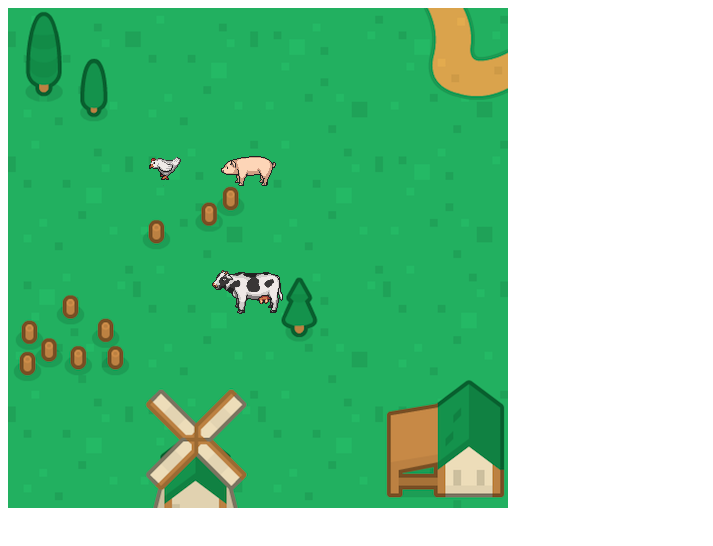
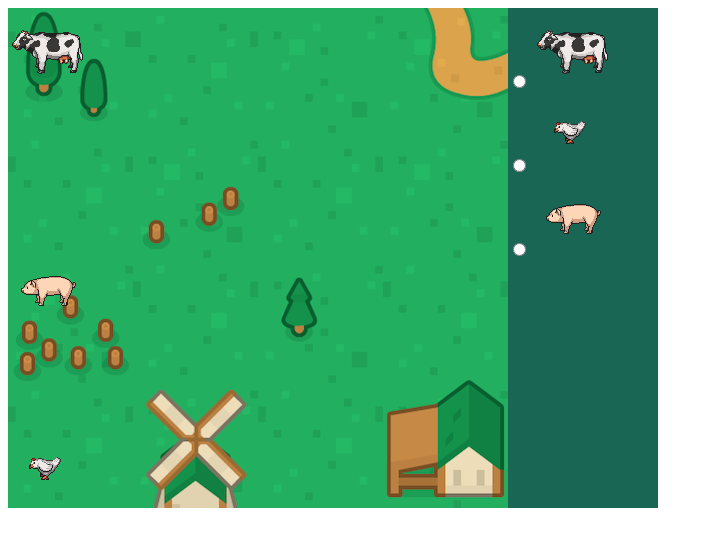
Before and after one commit to jherrerasal94/ProgramacionBasica, a plain HTML site: page Ejemplo_2/index.html in a window 1280 px wide. Shown: the whole page, without its empty margins (0-713 px from the left). Drawn offline with Linux system fonts and the light colour scheme.

Commit message:
Se agrego funcionalidad de movimiento de animales, limite de espacio, seleccion de animal

```diff
--- a/Ejemplo_2/index.html
+++ b/Ejemplo_2/index.html
@@ -4,11 +4,29 @@
     <meta charset="UTF-8">
     <meta name="viewport" content="width=device-width, initial-scale=1.0">
     <meta http-equiv="X-UA-Compatible" content="ie=edge">
-
+    <link rel=StyleSheet href="villa.css" type="text/css" media="screen">
     <title>Villa PC</title>
 </head>
-<body>
-    <canvas width="500" height="500" id="marcoTrabajo"></canvas>
+<body onkeydown="moverElemento(event)">
+    <div id="contenedor">
+        <div id="cont-mapa">
+            <canvas width="500" height="500" id="marcoTrabajo"></canvas>
+        </div>
+        <div id="opciones">
+            <div>
+                <input type="radio" name="animal" value="VACA" onchange="cambiarAnimal()">
+                <img src="vaca.png" width="80" height="80">
+            </div>
+            <div>
+                <input type="radio" name="animal" value="POLLO" onchange="cambiarAnimal()">
+                <img src="pollo.png" width="80" height="80">
+            </div>
+            <div>
+                <input type="radio" name="animal" value="CERDO" onchange="cambiarAnimal()">
+                <img src="cerdo.png" width="80" height="80">
+            </div>
+        </div>
+    </div>
     <script src="villa.js"></script>
 </body>
 </html>
--- /dev/null
+++ b/Ejemplo_2/villa.css
@@ -0,0 +1,14 @@
+#contenedor{
+    display: inline;
+}
+#opciones{
+    float: left;
+    background-color: #1a6655;
+    width: 150px;
+    height: 500px;
+}
+#cont-mapa{
+    width: 500px;
+    height: 500px;
+    float: left;
+}
--- a/Ejemplo_2/villa.js
+++ b/Ejemplo_2/villa.js
@@ -4,42 +4,91 @@
  * @author Jesús Herrera
  * @copyright Platzi.com
 */
-
 var marco = document.getElementById("marcoTrabajo");
 var papel = marco.getContext("2d");
+var posicionVacaEnX = 0;
+var posicionVacaEnY = 0;
+var posicionCerdoEnX = 0;
+var posicionCerdoEnY = 240;
+var posicionPolloEnX = 0;
+var posicionPolloEnY = 420;
+var animalEnMovimiento = "POLLO";
 
-//Animales disponibles
-var mapa = "tile.png";
-var pollo = "pollo.png";
-var cerdo = "cerdo.png";
-var vaca = "vaca.png";
+/**
+ * ------------Este es el objeto del mapa------------
+ */
+var fondo = {
+    url : "tile.png",
+    cargaOk : false
+};
+fondo.imagen = new Image();
+fondo.imagen.src = fondo.url;
+fondo.imagen.addEventListener("load", cargarFondo);
 
-//Mapa
-var imgMapa = new Image();
-imgMapa.src = mapa;
-imgMapa.addEventListener("load", dibujar);
+function cargarFondo(){
+    fondo.cargaOk = true;
+    dibujar();
+}
+/**
+ * ------------Este es el objeto de la vaca------------
+ */
+var vaca = {
+    url : "vaca.png",
+    cargaOk : false
+};
+vaca.imagen = new Image();
+vaca.imagen.src = vaca.url;
+vaca.imagen.addEventListener("load", cargarVaca);
 
-//Vaca
-var imgVaca = new Image();
-imgVaca.src = vaca;
-imgVaca.addEventListener("load", dibujar);
+function cargarVaca(){
+    vaca.cargaOk = true;
+    dibujar();
+}
+/**
+ * ------------Este es el objeto del pollo------------
+ */
+var pollo = {
+    url : "pollo.png",
+    cargaOk : false
+};
+pollo.imagen = new Image();
+pollo.imagen.src = pollo.url;
+pollo.imagen.addEventListener("load", cargarPollo);
 
-//Pollo
-var imgPollo = new Image();
-imgPollo.src = pollo;
-imgPollo.addEventListener("load", dibujar);
+function cargarPollo(){
+    pollo.cargaOk = true;
+    dibujar();
+}
+/**
+ * ------------Este es el objeto del cerdo------------
+ */
+var cerdo = {
+    url : "cerdo.png",
+    cargaOk : false
+};
+cerdo.imagen = new Image();
+cerdo.imagen.src = cerdo.url;
+cerdo.imagen.addEventListener("load", cargarCerdo);
 
-//Cerdo
-var imgCerdo = new Image();
-imgCerdo.src = cerdo;
-imgCerdo.addEventListener("load", dibujar);
+function cargarCerdo(){
+    cerdo.cargaOk = true;
+    dibujar();
+}
 
 
 function dibujar(){
-    papel.drawImage(imgMapa, 0, 0);
-    papel.drawImage(imgPollo, (obtenerAleatorio(0, 6) * 40), (obtenerAleatorio(0, 6) * 40));
-    papel.drawImage(imgCerdo, (obtenerAleatorio(0, 6) * 40), (obtenerAleatorio(0, 6) * 40));
-    papel.drawImage(imgVaca, (obtenerAleatorio(0, 6) * 40), (obtenerAleatorio(0, 6) * 40));
+    if(fondo.cargaOk){
+        papel.drawImage(fondo.imagen, 0, 0);
+    }
+    if(vaca.cargaOk){
+        papel.drawImage(vaca.imagen, 0, 0);
+    }
+    if(pollo.cargaOk){
+        papel.drawImage(pollo.imagen, 0, 420);
+    }
+    if(cerdo.cargaOk){
+        papel.drawImage(cerdo.imagen, 0, 240);
+    }
 }
 /**
  * Método que devuelve un número al azar entre un rango
@@ -51,3 +100,80 @@ function obtenerAleatorio(numMin, numMax){
     resultado = Math.floor(Math.random() * (numMax - numMin + 1)) + numMin;
     return resultado;
 }
+function moverElemento(e){
+    const TIZQUIERDA = 37;
+    const TARRIBA = 38;
+    const TDERECHA = 39;
+    const TABAJO = 40;
+    var codigoTecla = (e.which) ? e.which : event.keycode;
+
+    if(codigoTecla == TIZQUIERDA){
+        caminar(-5, 0);
+    }
+    if(codigoTecla == TARRIBA){
+        caminar(0, -5);
+    }
+    if(codigoTecla == TDERECHA){
+        caminar(5, 0);
+    }
+    if(codigoTecla == TABAJO){
+        caminar(0, 5);
+    }
+}
+function caminar(pasosEnX, pasosEnY){
+    if(animalEnMovimiento == "POLLO"){
+        var posicionActualX = (posicionPolloEnX == "" ? 0 : posicionPolloEnX);
+        var posicionActualY = (posicionPolloEnY == "" ? 0 : posicionPolloEnY);
+        var nuevaPosicionX = parseInt(posicionActualX) + parseInt(pasosEnX);
+        var nuevaPosicionY = parseInt(posicionActualY) + parseInt(pasosEnY);
+
+        if((nuevaPosicionX <= 445 && nuevaPosicionX >= -20) && (nuevaPosicionY <= 445 && nuevaPosicionY >= -30)){
+            papel.drawImage(fondo.imagen, 0, 0);
+            papel.drawImage(vaca.imagen, posicionVacaEnX, posicionVacaEnY);
+            papel.drawImage(cerdo.imagen, posicionCerdoEnX, posicionCerdoEnY);
+            papel.drawImage(pollo.imagen, nuevaPosicionX, nuevaPosicionY);
+            posicionPolloEnX = nuevaPosicionX;
+            posicionPolloEnY = nuevaPosicionY;
+        }
+    }
+    if(animalEnMovimiento == "VACA"){
+        var posicionActualX = (posicionVacaEnX == "" ? 0 : posicionVacaEnX);
+        var posicionActualY = (posicionVacaEnY == "" ? 0 : posicionVacaEnY);
+        var nuevaPosicionX = parseInt(posicionActualX) + parseInt(pasosEnX);
+        var nuevaPosicionY = parseInt(posicionActualY) + parseInt(pasosEnY);
+
+        if((nuevaPosicionX <= 425 && nuevaPosicionX >= -5) && (nuevaPosicionY <= 435 && nuevaPosicionY >= -20)){
+            papel.drawImage(fondo.imagen, 0, 0);
+            papel.drawImage(cerdo.imagen, posicionCerdoEnX, posicionCerdoEnY);
+            papel.drawImage(pollo.imagen, posicionPolloEnX, posicionPolloEnY);
+            papel.drawImage(vaca.imagen, nuevaPosicionX, nuevaPosicionY);
+            posicionVacaEnX = nuevaPosicionX;
+            posicionVacaEnY = nuevaPosicionY;
+        }
+    }
+    if(animalEnMovimiento == "CERDO"){
+        var posicionActualX = (posicionCerdoEnX == "" ? 0 : posicionCerdoEnX);
+        var posicionActualY = (posicionCerdoEnY == "" ? 0 : posicionCerdoEnY);
+        var nuevaPosicionX = parseInt(posicionActualX) + parseInt(pasosEnX);
+        var nuevaPosicionY = parseInt(posicionActualY) + parseInt(pasosEnY);
+
+        if((nuevaPosicionX <= 430 && nuevaPosicionX >= -10) && (nuevaPosicionY <= 440 && nuevaPosicionY >= -25)){
+            papel.drawImage(fondo.imagen, 0, 0);
+            papel.drawImage(pollo.imagen, posicionPolloEnX, posicionPolloEnY);
+            papel.drawImage(vaca.imagen, posicionVacaEnX, posicionVacaEnY);
+            papel.drawImage(cerdo.imagen, nuevaPosicionX, nuevaPosicionY);
+            posicionCerdoEnX = nuevaPosicionX;
+            posicionCerdoEnY = nuevaPosicionY;
+        }
+    }
+}
+function cambiarAnimal(){
+    var animalSeleccionado = document.getElementsByName("animal");
+
+    for(var i = 0; i <= animalSeleccionado.length - 1; i++){
+        console.log(animalSeleccionado[i].value);
+        if(animalSeleccionado[i].checked){
+            animalEnMovimiento = animalSeleccionado[i].value;
+        }
+    }
+}
```
